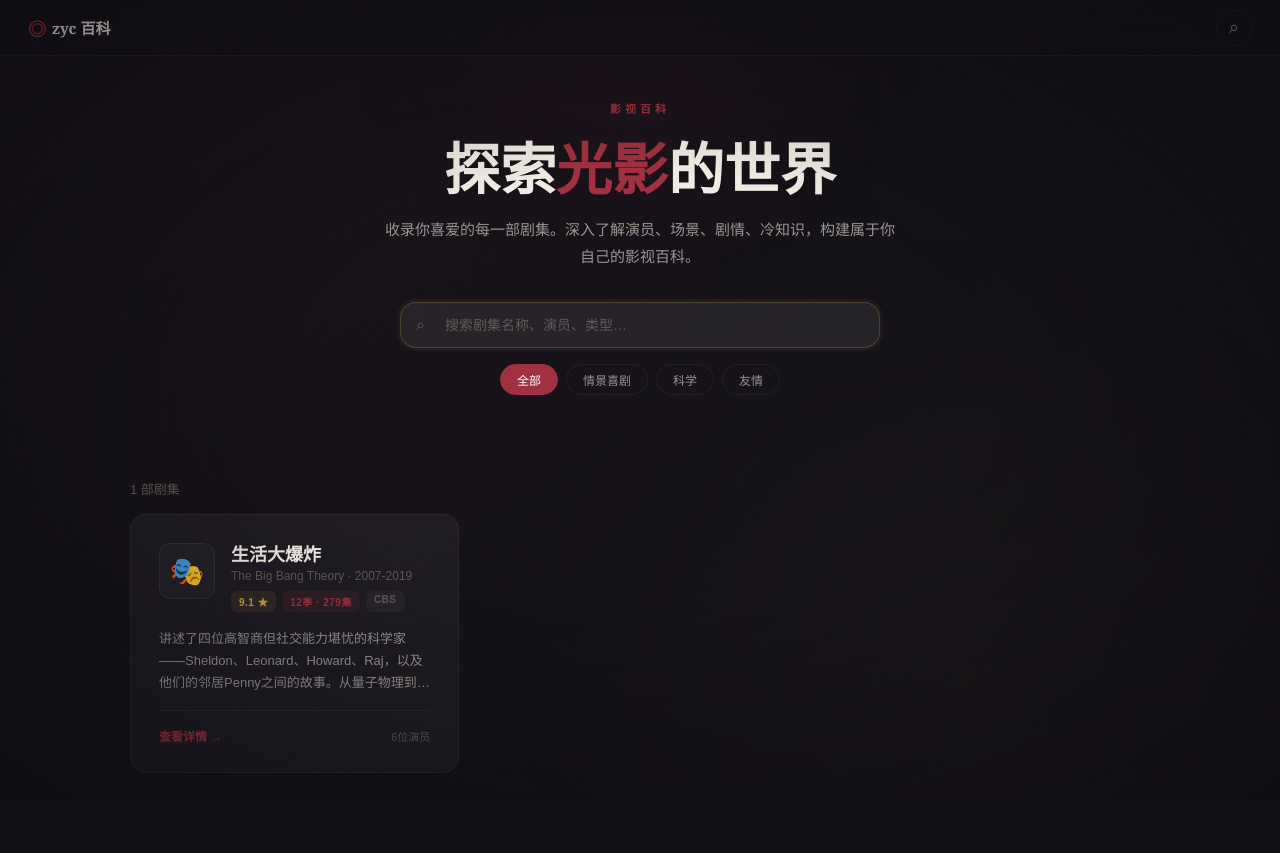
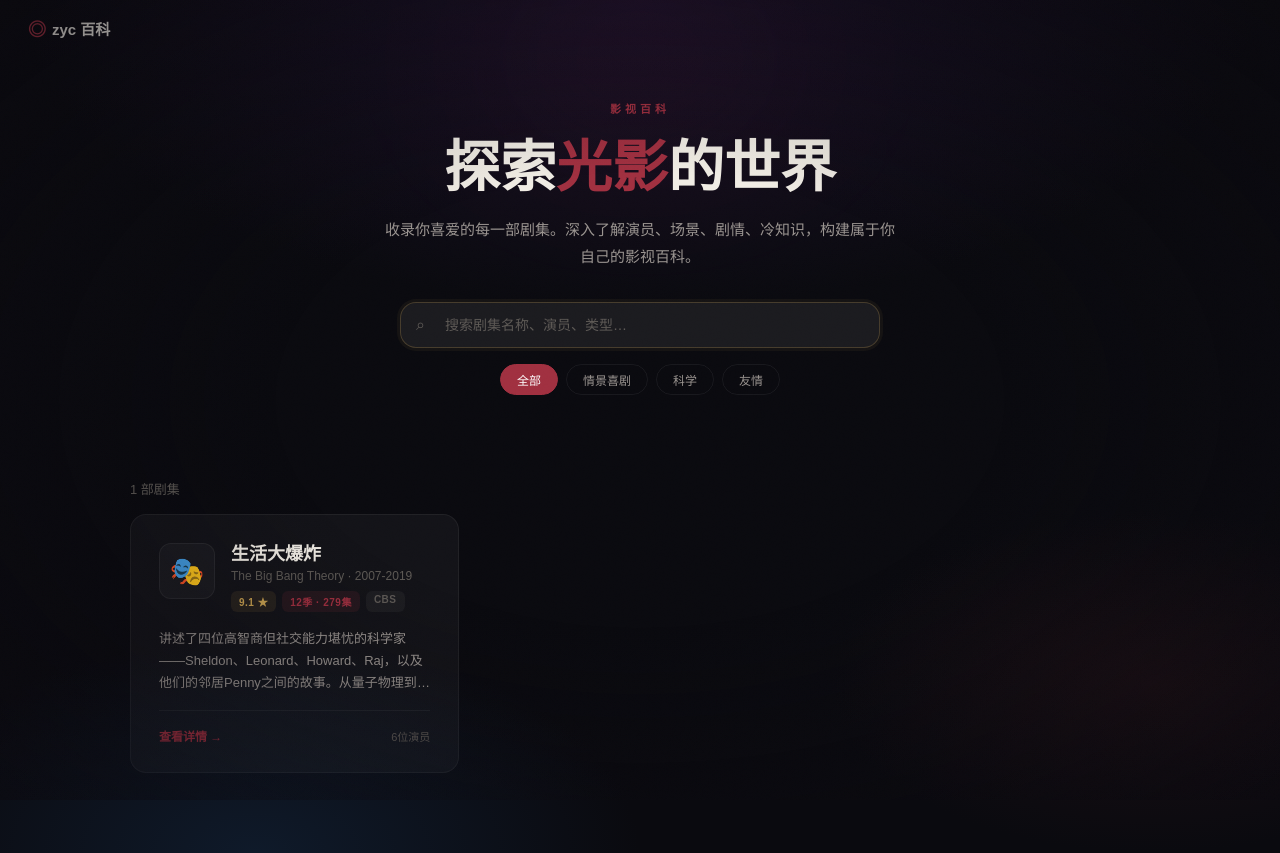
Before and after one commit to zyc486/zyc-baike, a plain HTML site: page index.html in a window 1280 px wide. Drawn offline with Linux system fonts and the light colour scheme; a web font is replaced by a local one.

Commit message:
重构 CSS 变量与基础样式：毛玻璃系统 + 现代杂志排版
- variables.css: 移除暗红配色，新增 --glass-bg/border/blur 系统变量
  字体改为无衬线 Clash Display，新增 --radius-xl(24px)、--ease-out
- base.css: body 改为多层径向渐变纵深感暗色底
  nav-bar 初始透明无边框，滚动后 .scrolled 应用毛玻璃效果
- index.html: 移除导航栏搜索按钮
- app.js: 新增全局 scroll 监听，scrollY>50 时添加 .scrolled 类
- home.css/detail.css: --ease 统一替换为 --ease-out

```diff
--- a/css/base.css
+++ b/css/base.css
@@ -4,7 +4,11 @@ html { font-size: 16px; scroll-behavior: smooth; }
 
 body {
   font-family: var(--font-body);
-  background: var(--bg-deep);
+  background:
+    radial-gradient(ellipse 80% 60% at 50% 0%, #1a1028 0%, transparent 60%),
+    radial-gradient(ellipse 60% 50% at 20% 100%, #0f1a2a 0%, transparent 50%),
+    radial-gradient(ellipse 50% 40% at 90% 80%, #1a0f14 0%, transparent 50%),
+    var(--bg-deep);
   color: var(--text-primary);
   min-height: 100vh;
   overflow-x: hidden;
@@ -22,22 +26,23 @@ body {
   position: fixed; inset: 0; z-index: 9998; pointer-events: none;
   background: radial-gradient(ellipse at center, transparent 40%, rgba(10,8,14,0.5) 100%);
 }
-body::before {
-  content: ''; position: fixed; inset: 0; pointer-events: none; z-index: 0;
-  background:
-    radial-gradient(circle at 25% 15%, rgba(160,48,64,0.04) 0%, transparent 50%),
-    radial-gradient(circle at 75% 85%, rgba(200,160,80,0.03) 0%, transparent 40%);
-}
 
 /* ── Nav ── */
 .nav-bar {
   position: fixed; top: 0; left: 0; right: 0; height: 56px;
   padding: 0 28px; display: flex; align-items: center; justify-content: space-between;
   z-index: 1000;
-  background: rgba(20,18,24,0.85);
-  backdrop-filter: blur(30px) saturate(1.2);
-  -webkit-backdrop-filter: blur(30px) saturate(1.2);
-  border-bottom: 1px solid var(--border);
+  background: transparent;
+  border-bottom: none;
+  transition: background var(--duration) var(--ease-out),
+              border-bottom var(--duration) var(--ease-out),
+              backdrop-filter var(--duration) var(--ease-out);
+}
+.nav-bar.scrolled {
+  background: var(--glass-bg);
+  backdrop-filter: var(--glass-blur);
+  -webkit-backdrop-filter: var(--glass-blur);
+  border-bottom: var(--glass-border);
 }
 .nav-logo {
   font-family: var(--font-display); font-size: 15px; font-weight: 600;
@@ -46,14 +51,6 @@ body::before {
 }
 .nav-logo-icon { color: var(--accent); font-size: 18px; }
 .nav-right { display: flex; align-items: center; gap: 12px; }
-.nav-search-btn {
-  width: 36px; height: 36px; border-radius: 50%;
-  background: transparent; border: 1px solid var(--border);
-  color: var(--text-secondary); font-size: 18px; cursor: pointer;
-  display: flex; align-items: center; justify-content: center;
-  transition: all 200ms var(--ease);
-}
-.nav-search-btn:hover { background: var(--bg-card-hover); color: var(--text-primary); }
 
 /* ── Page ── */
 #app { position: relative; z-index: 1; min-height: 100vh; }
@@ -71,7 +68,7 @@ body::before {
   border-radius: var(--radius-xl); padding: 32px;
   width: 90%; max-width: 420px; max-height: 80vh; overflow-y: auto;
   box-shadow: 0 20px 60px rgba(0,0,0,0.5);
-  transform: translateY(16px); transition: transform 300ms var(--ease);
+  transform: translateY(16px); transition: transform 300ms var(--ease-out);
 }
 .modal-overlay.active .modal-content { transform: translateY(0); }
 .modal-header { display: flex; justify-content: space-between; align-items: center; margin-bottom: 24px; }
--- a/css/pages/detail.css
+++ b/css/pages/detail.css
@@ -11,7 +11,7 @@
   padding: 0 40px; height: 48px;
   display: flex; align-items: center; gap: 16px;
   transform: translateY(-100%); opacity: 0;
-  transition: all 300ms var(--ease);
+  transition: all 300ms var(--ease-out);
 }
 .detail-header.visible { transform: translateY(0); opacity: 1; }
 .detail-header-logo { font-size: 20px; }
@@ -77,11 +77,11 @@
 .sidebar-link {
   display: flex; align-items: center; gap: 10px;
   padding: 8px 0; cursor: pointer; border: none; background: none;
-  text-align: left; width: 100%; transition: all 200ms var(--ease);
+  text-align: left; width: 100%; transition: all 200ms var(--ease-out);
 }
 .sidebar-link-line {
   width: 2px; height: 16px; border-radius: 1px;
-  background: var(--border); transition: all 300ms var(--ease); flex-shrink: 0;
+  background: var(--border); transition: all 300ms var(--ease-out); flex-shrink: 0;
 }
 .sidebar-link-text {
   font-size: 12px; color: var(--text-muted); transition: color 200ms;
@@ -98,7 +98,7 @@
 .detail-section {
   padding: 48px 0;
   border-top: 1px solid var(--border);
-  animation: fadeInUp 500ms var(--ease) both;
+  animation: fadeInUp 500ms var(--ease-out) both;
 }
 .detail-section:first-child { border-top: none; padding-top: 0; }
 .section-head {
@@ -118,7 +118,7 @@
 .cast-card {
   background: var(--bg-card); border: 1px solid var(--border);
   border-radius: var(--radius-lg); padding: 24px;
-  transition: all 200ms var(--ease);
+  transition: all 200ms var(--ease-out);
 }
 .cast-card:hover { background: var(--bg-card-hover); border-color: var(--border-hover); }
 .cast-top { display: flex; gap: 20px; align-items: flex-start; }
@@ -156,7 +156,7 @@
 .scene-card {
   background: var(--bg-card); border: 1px solid var(--border);
   border-radius: var(--radius-lg); overflow: hidden;
-  transition: all 200ms var(--ease);
+  transition: all 200ms var(--ease-out);
 }
 .scene-card:hover { background: var(--bg-card-hover); border-color: var(--border-hover); }
 .scene-icon-bar {
@@ -208,7 +208,7 @@
 .trivia-card {
   background: var(--bg-card); border: 1px solid var(--border);
   border-radius: var(--radius-lg); padding: 20px;
-  transition: all 200ms var(--ease);
+  transition: all 200ms var(--ease-out);
 }
 .trivia-card:hover { background: var(--bg-card-hover); }
 .trivia-num {
@@ -229,7 +229,7 @@
 .fashion-card {
   background: var(--bg-card); border: 1px solid var(--border);
   border-radius: var(--radius-lg); overflow: hidden;
-  transition: all 200ms var(--ease);
+  transition: all 200ms var(--ease-out);
 }
 .fashion-card:hover { background: var(--bg-card-hover); }
 .fashion-icon-bar { padding: 24px 0 8px; text-align: center; font-size: 40px; }
@@ -248,7 +248,7 @@
   background: var(--bg-card); border: 1px solid var(--border);
   border-radius: var(--radius-md); padding: 18px 22px;
   display: flex; align-items: center; gap: 14px;
-  transition: all 200ms var(--ease);
+  transition: all 200ms var(--ease-out);
 }
 .location-card:hover { background: var(--bg-card-hover); }
 .loc-icon {
@@ -268,7 +268,7 @@
   color: var(--text-secondary); font-size: 18px; cursor: pointer;
   display: flex; align-items: center; justify-content: center;
   opacity: 0; pointer-events: none;
-  transition: all 300ms var(--ease);
+  transition: all 300ms var(--ease-out);
 }
 .back-to-top.visible { opacity: 1; pointer-events: all; }
 .back-to-top:hover { background: var(--bg-card-hover); color: var(--text-primary); }
--- a/css/pages/home.css
+++ b/css/pages/home.css
@@ -18,24 +18,24 @@
 .hero-overline {
   font-size: 11px; font-weight: 600; color: var(--accent);
   text-transform: uppercase; letter-spacing: 4px; margin-bottom: 20px;
-  animation: fadeInUp 600ms var(--ease) both;
+  animation: fadeInUp 600ms var(--ease-out) both;
 }
 .hero-title {
   font-family: var(--font-display); font-size: clamp(36px, 6vw, 56px);
   font-weight: 700; line-height: 1.15; margin-bottom: 16px;
-  animation: fadeInUp 600ms var(--ease) 80ms both;
+  animation: fadeInUp 600ms var(--ease-out) 80ms both;
 }
 .hero-title .highlight { color: var(--accent); }
 .hero-desc {
   font-size: 15px; color: var(--text-secondary); line-height: 1.8;
   max-width: 520px; margin: 0 auto;
-  animation: fadeInUp 600ms var(--ease) 160ms both;
+  animation: fadeInUp 600ms var(--ease-out) 160ms both;
 }
 
 /* ── Search ── */
 .search-box {
   position: relative; margin: 32px auto 0; max-width: 480px;
-  animation: fadeInUp 600ms var(--ease) 240ms both;
+  animation: fadeInUp 600ms var(--ease-out) 240ms both;
 }
 .search-icon {
   position: absolute; left: 16px; top: 50%; transform: translateY(-50%);
@@ -46,7 +46,7 @@
   border-radius: var(--radius-lg); border: 1px solid var(--border);
   background: var(--bg-card); color: var(--text-primary);
   font-size: 14px; font-family: var(--font-body); outline: none;
-  transition: all 200ms var(--ease);
+  transition: all 200ms var(--ease-out);
 }
 #search-input:focus {
   border-color: rgba(200,160,80,0.25);
@@ -59,13 +59,13 @@
 .filters {
   display: flex; gap: 8px; flex-wrap: wrap; margin-top: 16px;
   justify-content: center;
-  animation: fadeInUp 600ms var(--ease) 300ms both;
+  animation: fadeInUp 600ms var(--ease-out) 300ms both;
 }
 .filter-chip {
   padding: 6px 16px; border-radius: 20px;
   border: 1px solid var(--border); background: transparent;
   color: var(--text-secondary); font-size: 12px; font-family: var(--font-body);
-  cursor: pointer; transition: all 200ms var(--ease);
+  cursor: pointer; transition: all 200ms var(--ease-out);
 }
 .filter-chip:hover { border-color: var(--border-hover); color: var(--text-primary); }
 .filter-chip.active {
@@ -91,8 +91,8 @@
 .show-card {
   background: var(--bg-card); border: 1px solid var(--border);
   border-radius: var(--radius-lg); padding: 28px;
-  cursor: pointer; transition: all 300ms var(--ease);
-  animation: fadeInUp 500ms var(--ease) both;
+  cursor: pointer; transition: all 300ms var(--ease-out);
+  animation: fadeInUp 500ms var(--ease-out) both;
 }
 .show-card:hover {
   background: var(--bg-card-hover); border-color: var(--border-hover);
@@ -130,7 +130,7 @@
 .show-card-action {
   font-size: 12px; color: var(--accent); font-weight: 600;
   display: flex; align-items: center; gap: 4px;
-  transition: gap 200ms var(--ease);
+  transition: gap 200ms var(--ease-out);
 }
 .show-card:hover .show-card-action { gap: 8px; }
 .show-card-meta { font-size: 11px; color: var(--text-muted); }
@@ -138,7 +138,7 @@
 /* ── Empty state ── */
 .empty-state {
   text-align: center; padding: 80px 40px; max-width: 400px; margin: 0 auto;
-  animation: fadeIn 600ms var(--ease) both;
+  animation: fadeIn 600ms var(--ease-out) both;
 }
 .empty-icon { font-size: 48px; margin-bottom: 16px; opacity: 0.3; }
 .empty-state h3 {
--- a/css/variables.css
+++ b/css/variables.css
@@ -1,14 +1,15 @@
 :root {
-  --bg-deep: #141218;
-  --bg-surface: #1a1720;
-  --bg-elevated: #201d28;
+  /* ── Surface ── */
+  --bg-deep: #0a0a0f;
+  --bg-surface: #12121a;
+  --bg-elevated: #1a1a24;
   --bg-card: rgba(255,255,255,0.04);
   --bg-card-hover: rgba(255,255,255,0.07);
 
   --text-primary: #f0ece4;
   --text-secondary: #9a9490;
   --text-muted: #5e5a56;
-  --text-inverse: #141218;
+  --text-inverse: #0a0a0f;
 
   --accent: #a03040;
   --accent-soft: rgba(160,48,64,0.12);
@@ -20,18 +21,27 @@
   --border: rgba(255,255,255,0.06);
   --border-hover: rgba(255,255,255,0.12);
 
+  /* ── Glass System ── */
+  --glass-bg: rgba(255, 255, 255, 0.08);
+  --glass-border: 1px solid rgba(255, 255, 255, 0.15);
+  --glass-blur: blur(40px) saturate(1.5);
+
+  /* ── Radius ── */
   --radius-sm: 8px;
   --radius-md: 12px;
   --radius-lg: 16px;
-  --radius-xl: 20px;
+  --radius-xl: 24px;
 
+  /* ── Shadow ── */
   --shadow-card: 0 2px 8px rgba(0,0,0,0.3);
   --shadow-card-hover: 0 8px 32px rgba(0,0,0,0.4);
   --shadow-glow: 0 0 40px rgba(160,48,64,0.1);
 
-  --font-display: 'Clash Display', 'Noto Serif SC', Georgia, serif;
+  /* ── Typography ── */
+  --font-display: 'Clash Display', sans-serif;
   --font-body: 'Satoshi', 'PingFang SC', 'Microsoft YaHei', sans-serif;
 
-  --ease: cubic-bezier(0.16, 1, 0.3, 1);
+  /* ── Motion ── */
+  --ease-out: cubic-bezier(0.16, 1, 0.3, 1);
   --duration: 400ms;
 }
--- a/index.html
+++ b/index.html
@@ -22,9 +22,7 @@
     <a class="nav-logo" onclick="Router.go('home')" role="link" tabindex="0">
       <span class="nav-logo-icon">◎</span> zyc 百科
     </a>
-    <div class="nav-right">
-      <button class="nav-search-btn" onclick="document.getElementById('search-input').focus();Router.go('home')" aria-label="搜索">⌕</button>
-    </div>
+    <div class="nav-right"></div>
   </nav>
 
   <main id="app"></main>
--- a/js/app.js
+++ b/js/app.js
@@ -28,4 +28,10 @@ document.addEventListener('DOMContentLoaded', () => {
 
   // Start router
   Router.init();
+
+  // Scroll-aware nav bar
+  const nav = document.querySelector('.nav-bar');
+  window.addEventListener('scroll', () => {
+    nav.classList.toggle('scrolled', window.scrollY > 50);
+  }, { passive: true });
 });
```
